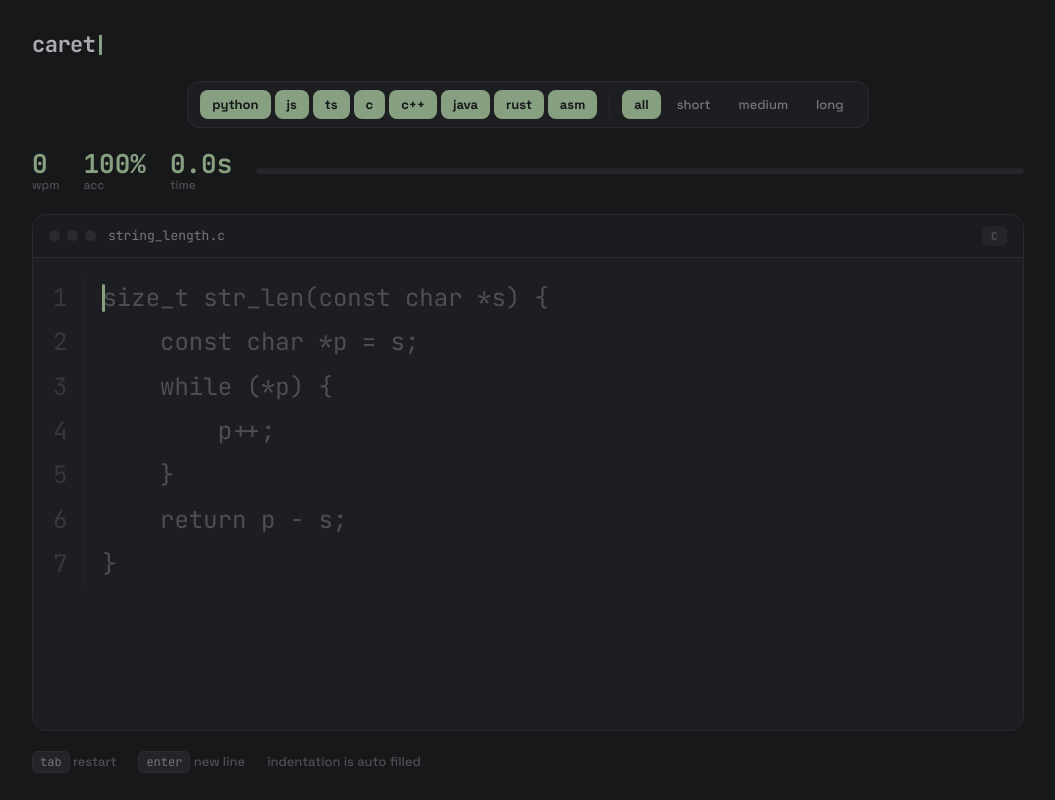
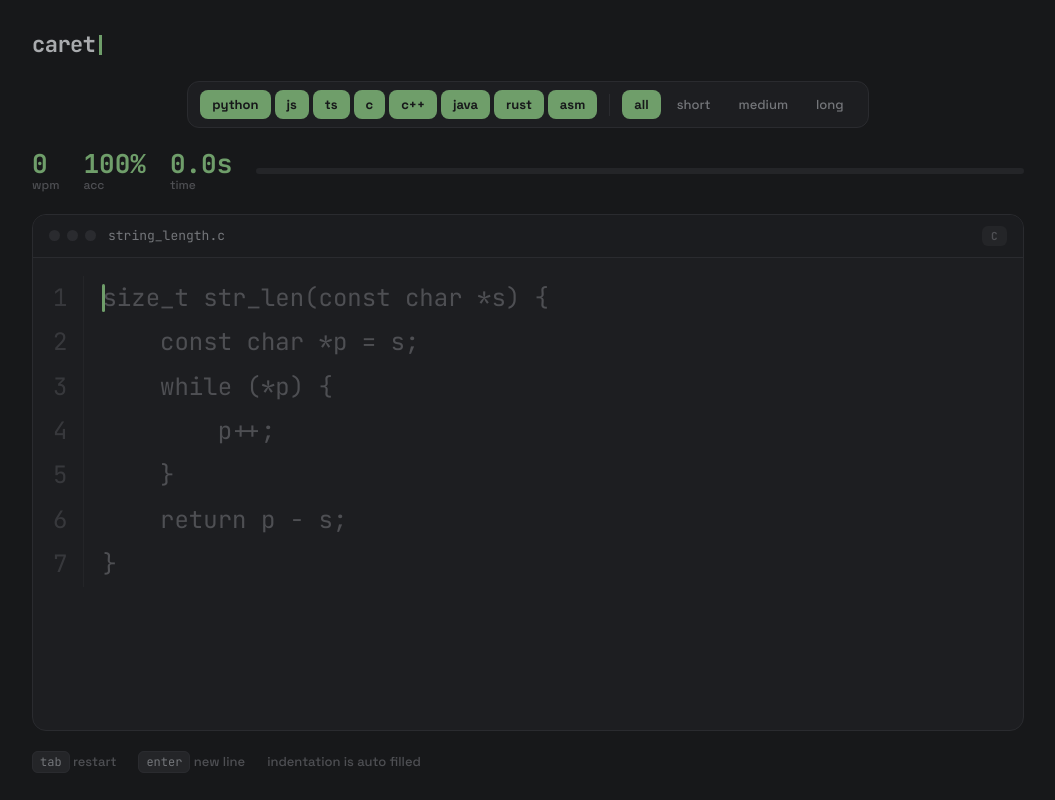
Before and after one commit to shplok/caret, a React (Vite) app: page / in a window 1280 px wide. Shown: the whole page, without its empty margins (112-1167 px from the left). Built offline with nearby package versions, Linux system fonts and the light colour scheme.

Commit message:
use muted evergreen green accent

```diff
--- a/src/styles.css
+++ b/src/styles.css
@@ -8,7 +8,7 @@
   --text: #a9abae;
   --sub: #4e4f53;
   --sub-bright: #74767a;
-  --accent: #86a081;
+  --accent: #6f9e6a;
   --error: #9c7676;
   --error-extra: #3a2a2a;
   --mono: 'JetBrains Mono', 'SF Mono', ui-monospace, Menlo, Consolas, monospace;
```
